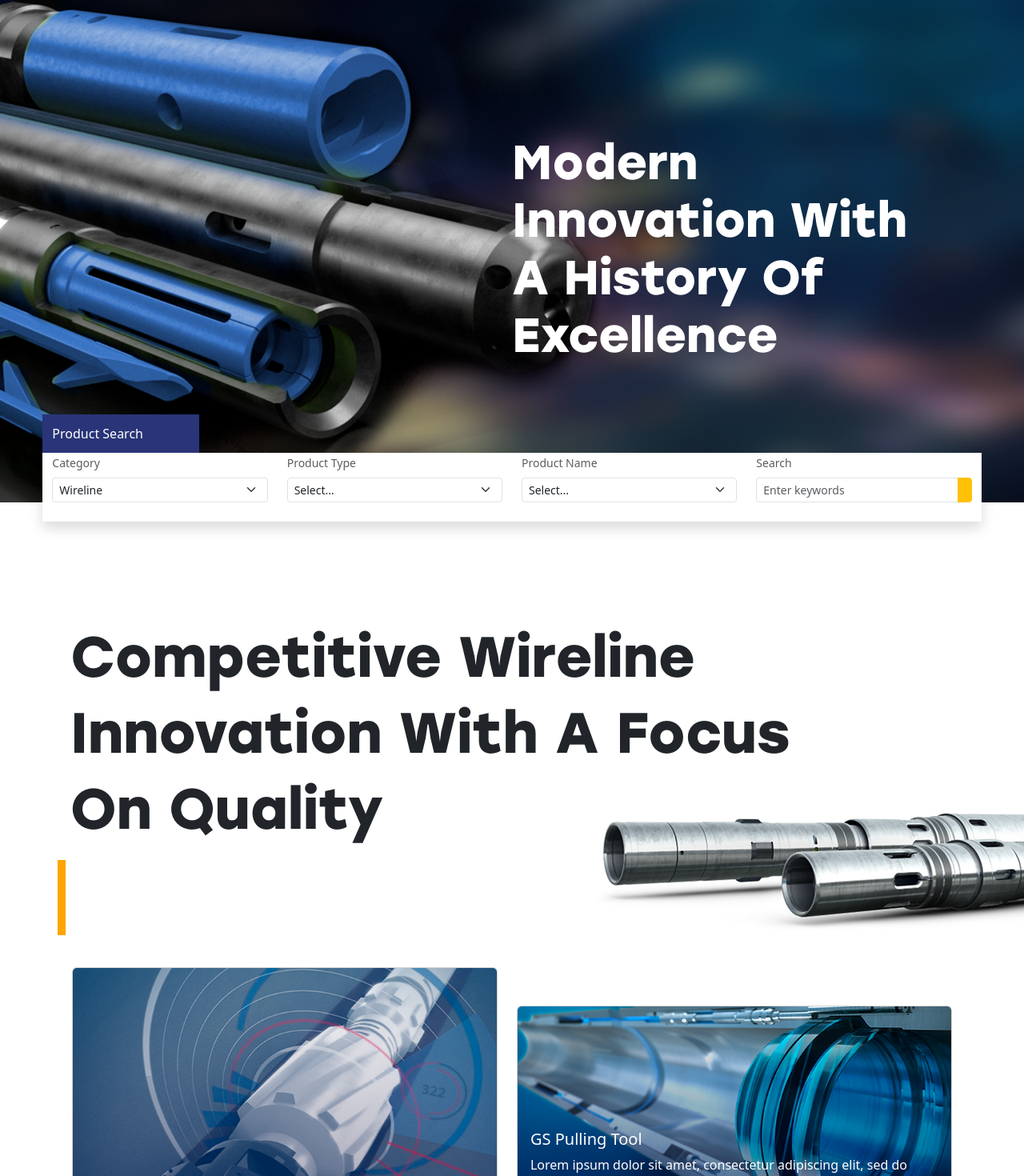
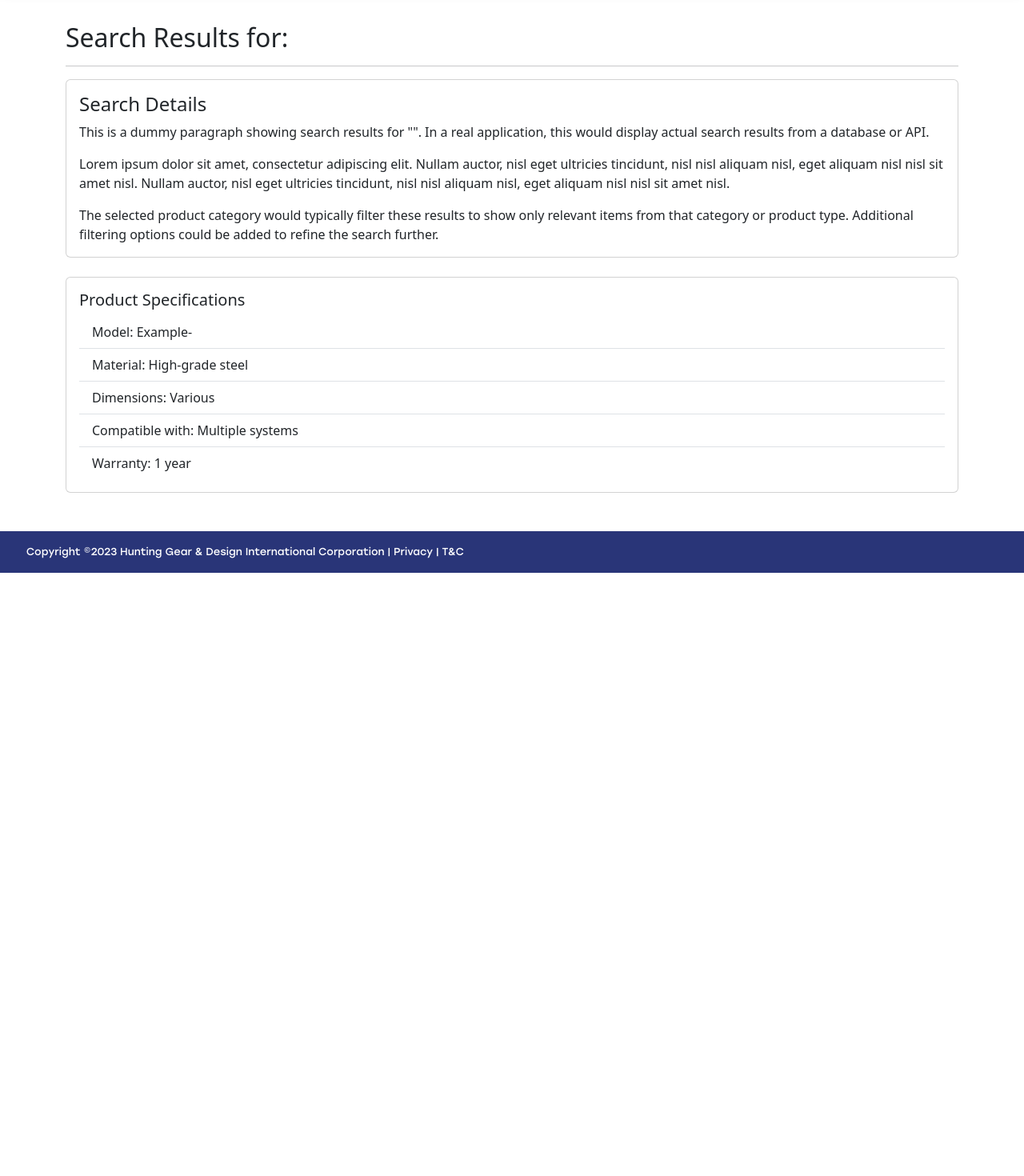
Before and after one commit to rally771/HomePage_Del, a React (Vite) app in the folder Frontend/: page /search-details in a window 1280 px wide. Shown: the part 155-1625 px from the top of the page at 80% size. After the commit the page ends 871 px from the top, so only its background shows below. Built offline with nearby package versions, Linux system fonts and the light colour scheme.

Commit message:
api integration and product search update

```diff
--- a/Frontend/src/App.css
+++ b/Frontend/src/App.css
@@ -168,6 +168,12 @@ font-size: 16px;
     width: 75%;
 }
 
+.cardResource .card-body{
+  place-items: center;
+}
+.orangeLineCont{
+  place-items: center;
+}
 .cardResource{
 
 }
@@ -177,6 +183,12 @@ font-size: 16px;
     margin-top: 11px;
     font-size: 20px;
     line-height: 27px;
+     display: -webkit-box;
+  -webkit-line-clamp: 2;
+  -webkit-box-orient: vertical;
+  overflow: hidden;
+  text-overflow: ellipsis;
+  max-height: 4.5em; /* 3 lines × 1.5 line height */
 }
 
 .cardResource .card-text{
@@ -186,6 +198,12 @@ text-align: center;
     margin-left: auto;
     margin-right: auto;
     width: 87%;
+     display: -webkit-box;
+  -webkit-line-clamp: 3;
+  -webkit-box-orient: vertical;
+  overflow: hidden;
+  text-overflow: ellipsis;
+  max-height: 4.5em; /* 3 lines × 1.5 line height */
 }
 
 .cardResource button{
@@ -213,3 +231,10 @@ footer{
       background-color: #293578;
     padding-left: 1.3rem;
 }
+
+.card-content{
+  position:absolute;
+  width: 50%;
+  right: 0px;
+  bottom: 0px;
+}
--- a/Frontend/src/App.jsx
+++ b/Frontend/src/App.jsx
@@ -2,7 +2,9 @@
 import './App.css'
 import Nav from './layouts/Header'
 import HomePage from './pages/Home'
-import {ContactUs , Footer} from './layouts/Footer'
+import SearchDetails from './pages/SearchResults';
+import { Routes, Route } from 'react-router-dom';
+import {Footer} from './layouts/Footer'
 
 
 function App() {
@@ -10,7 +12,10 @@ function App() {
   return (
     <>
     <Nav/>
-    <HomePage/>
+    <Routes>
+      <Route path="/" element={<HomePage/>} />
+      <Route path="/search-details" element={<SearchDetails/>} />
+    </Routes>
     <Footer/>
     </>
   )
--- a/Frontend/src/layouts/Banner.jsx
+++ b/Frontend/src/layouts/Banner.jsx
@@ -10,9 +10,12 @@ export default function Banner (){
                 With A History Of
                 Excellence
                 </p>
-                <p>
+                <p className="bannerDescr regular">
+                    Lorem ipsum dolor sit amet, consectetur adipisicing elit. Et perferendis reiciendis est sequi quidem. Soluta, exercitationem provident
+                </p>
+                <button className="explore">
 
-                </p>
+                </button>
                 </div>
             </div>
         </div>
--- a/Frontend/src/layouts/ProductSearch.jsx
+++ b/Frontend/src/layouts/ProductSearch.jsx
@@ -1,44 +1,107 @@
+import { useState } from 'react';
+import { useNavigate } from 'react-router-dom';
+
 const ProductSearch = () => {
+  const [selectedCategory, setSelectedCategory] = useState('');
+  const [selectedProductType, setSelectedProductType] = useState('');
+  const [searchKeyword, setSearchKeyword] = useState('');
+
+  const navigate = useNavigate();
+
+  // Category options mapping
+  const categoryOptions = {
+    'Wireline': ['Rope Socket', 'Centralizer', 'Hydraulic Jar', 'Knuckle Joint', 'Stem'],
+    'Completions': ['Tubing Broach', 'Shifting Tool', 'Blind Box'],
+    'Flow Control': ['Landing Nipple', 'Sliding Sleeve']
+  };
+
+  // Handle category change
+  const handleCategoryChange = (e) => {
+    const category = e.target.value;
+    setSelectedCategory(category);
+    setSelectedProductType(''); // Reset product type when category changes
+  };
+
+  // Handle search submission
+  const handleSearch = (e) => {
+    e.preventDefault();
+    if (searchKeyword.trim()) {
+      // Redirect to search details page with the keyword as a query parameter
+    navigate(`/search-details?keyword=${encodeURIComponent(searchKeyword)}`);
+    }
+  };
+
+  // Handle pressing Enter in the search field
+  const handleKeyPress = (e) => {
+    if (e.key === 'Enter') {
+      handleSearch(e);
+    }
+  };
+
   return (
     <section className="container-fluid position-relative" id="productSearch" style={{ marginTop: "-110px", zIndex: "20" }}>
       <div className="productCard row">
         <div className="col-11 mx-auto">
-
-
           <div className="row">
             <div className="col-md-2 navBg">
               <div className="my-2 py-1">
-              <span className="white  d-inline-flex align-items-center">
+                <span className="white d-inline-flex align-items-center bold">
                   Product Search
                 </span>
               </div>
             </div>
           </div>
-        <div className="row bg-white shadow pb-4">
+          <div className="row bg-white shadow pb-4 regular">
             <div className="col-md-3">
               <label className="form-label small text-muted">Category</label>
-                <select className="form-select form-select-sm">
-                  <option>Wireline</option>
+              <select
+                className="form-select form-select-sm"
+                value={selectedCategory}
+                onChange={handleCategoryChange}
+              >
+                <option value="">Select Category</option>
+                {Object.keys(categoryOptions).map((category) => (
+                  <option key={category} value={category}>{category}</option>
+                ))}
               </select>
             </div>
             <div className="col-md-3">
               <label className="form-label small text-muted">Product Type</label>
-                <select className="form-select form-select-sm">
-                  <option>Select...</option>
+              <select
+                className="form-select form-select-sm"
+                value={selectedProductType}
+                onChange={(e) => setSelectedProductType(e.target.value)}
+                disabled={!selectedCategory}
+              >
+                <option value="">Select...</option>
+                {selectedCategory && categoryOptions[selectedCategory].map((option) => (
+                  <option key={option} value={option}>{option}</option>
+                ))}
               </select>
             </div>
             <div className="col-md-3">
               <label className="form-label small text-muted">Product Name</label>
-                <select className="form-select form-select-sm">
-                  <option>Select...</option>
+              <select className="form-select form-select-sm" disabled={!selectedProductType}>
+                <option value="">Select...</option>
+                {/* Product name options would go here if needed */}
               </select>
             </div>
             <div className="col-md-3">
               <label className="form-label small text-muted">Search</label>
               <div className="input-group input-group-sm">
-                  <input type="text" className="form-control" placeholder="Enter keywords" />
-                  <button className="btn btn-warning text-white">
-
+                <input
+                  type="text"
+                  className="form-control"
+                  placeholder="Enter keywords"
+                  value={searchKeyword}
+                  onChange={(e) => setSearchKeyword(e.target.value)}
+                  onKeyPress={handleKeyPress}
+                />
+                <button
+                  className="btn btn-warning text-white"
+                  onClick={handleSearch}
+                >
+                  Search
                 </button>
               </div>
             </div>
@@ -49,5 +112,4 @@ const ProductSearch = () => {
   );
 };
 
-
-  export default ProductSearch
+export default ProductSearch;
--- a/Frontend/src/layouts/Products.jsx
+++ b/Frontend/src/layouts/Products.jsx
@@ -13,7 +13,7 @@ const FeaturedProducts = () => {
               </div>
             </div>
             <div className="row">
-              <div className="col-md-7 ms-5 place-items-center">
+              <div className="col-md-7 ms-5 orangeLineCont">
                     <span className="orangeLine">&nbsp;</span>
               </div>
             </div>
@@ -33,7 +33,7 @@ const FeaturedProducts = () => {
               className="card-img h-100"
               alt="Tubing Gauge"
             />
-            <div className="card-img-overlay d-flex flex-column justify-content-end p-4 bg-gradient-overlay">
+            <div className="card-content d-flex flex-column justify-content-end p-4 bg-gradient-overlay">
               <h5 className="card-title">Tubing Gauge</h5>
               <p className="card-text">
                 Lorem ipsum dolor sit amet, consectetur adipiscing elit, sed do eiusmod tempor.
@@ -60,7 +60,7 @@ const FeaturedProducts = () => {
                 className="card-img h-100"
                 alt={item.title}
               />
-              <div className="card-img-overlay d-flex flex-column justify-content-end p-3 bg-gradient-overlay">
+              <div className="card-content d-flex flex-column justify-content-end p-3 bg-gradient-overlay">
                 <h5 className="card-title">{item.title}</h5>
                 <p className="card-text">
                   Lorem ipsum dolor sit amet, consectetur adipiscing elit, sed do eiusmod tempor.
--- /dev/null
+++ b/Frontend/src/pages/SearchResults.jsx
@@ -0,0 +1,59 @@
+import { useEffect, useState } from 'react';
+import { useLocation } from 'react-router-dom';
+
+const SearchDetails = () => {
+  const location = useLocation();
+  const [searchKeyword, setSearchKeyword] = useState('');
+
+  useEffect(() => {
+    // Extract the keyword from URL query params
+    const params = new URLSearchParams(location.search);
+    const keyword = params.get('keyword');
+    setSearchKeyword(keyword || '');
+  }, [location.search]);
+
+  return (
+    <div className="container my-5">
+      <div className="row">
+        <div className="col-12">
+          <h2>Search Results for: {searchKeyword}</h2>
+          <hr />
+
+          <div className="card mb-4">
+            <div className="card-body">
+              <h4 className="card-title">Search Details</h4>
+              <p className="card-text">
+                This is a dummy paragraph showing search results for "{searchKeyword}".
+                In a real application, this would display actual search results from a database or API.
+              </p>
+              <p className="card-text">
+                Lorem ipsum dolor sit amet, consectetur adipiscing elit. Nullam auctor, nisl eget
+                ultricies tincidunt, nisl nisl aliquam nisl, eget aliquam nisl nisl sit amet nisl.
+                Nullam auctor, nisl eget ultricies tincidunt, nisl nisl aliquam nisl, eget aliquam nisl nisl sit amet nisl.
+              </p>
+              <p className="card-text">
+                The selected product category would typically filter these results to show only relevant items
+                from that category or product type. Additional filtering options could be added to refine the search further.
+              </p>
+            </div>
+          </div>
+
+          <div className="card">
+            <div className="card-body">
+              <h5 className="card-title">Product Specifications</h5>
+              <ul className="list-group list-group-flush">
+                <li className="list-group-item">Model: Example-{searchKeyword.replace(/\s+/g, '-')}</li>
+                <li className="list-group-item">Material: High-grade steel</li>
+                <li className="list-group-item">Dimensions: Various</li>
+                <li className="list-group-item">Compatible with: Multiple systems</li>
+                <li className="list-group-item">Warranty: 1 year</li>
+              </ul>
+            </div>
+          </div>
+        </div>
+      </div>
+    </div>
+  );
+};
+
+export default SearchDetails;
--- a/package.json
+++ b/package.json
@@ -1,5 +1,7 @@
 {
   "dependencies": {
+    "axios": "^1.9.0",
+    "react-router-dom": "^7.6.0",
     "sass": "^1.87.0"
   }
 }
```
Also changed, not shown: Frontend/src/layouts/Resources.jsx (+52 -8 lines), Frontend/src/main.jsx (+5 -3 lines), Frontend/src/layouts/AboutUs.jsx (deleted), 1 other file (tests, documents, lock files or other folders). Lines whose indentation alone changed are shown as unchanged.
